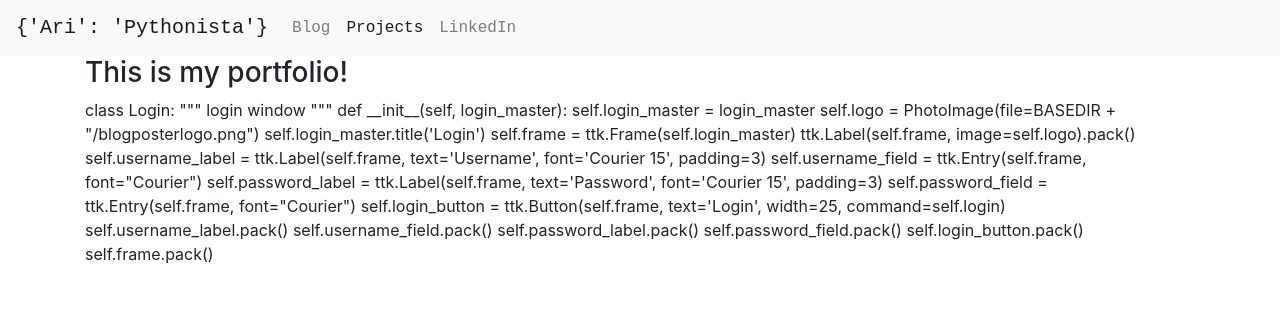
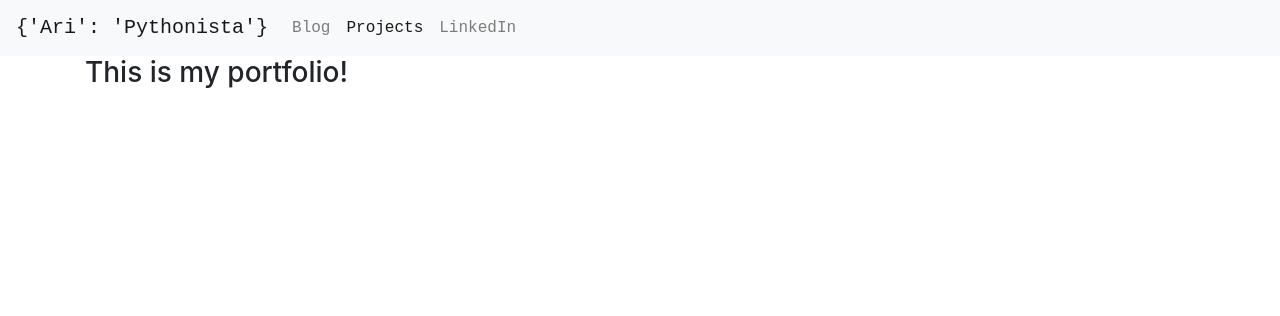
Before and after one commit to astepe/ari-blog, a Flask app: page /portfolio in a window 1280 px wide. Shown: the top 316 px of the page. Run offline with Flask 2, Linux system fonts and the light colour scheme; some libraries are stand-ins or nearby versions.

Commit message:
removed junk html text from portfolio.html

```diff
--- a/blog/templates/portfolio.html
+++ b/blog/templates/portfolio.html
@@ -7,32 +7,4 @@
 
 {% block content %}
   <h3>This is my portfolio!</h3>
-  class Login:
-      """
-      login window
-      """
-
-      def __init__(self, login_master):
-
-          self.login_master = login_master
-          self.logo = PhotoImage(file=BASEDIR + "/blogposterlogo.png")
-          self.login_master.title('Login')
-
-          self.frame = ttk.Frame(self.login_master)
-
-          ttk.Label(self.frame, image=self.logo).pack()
-          self.username_label = ttk.Label(self.frame, text='Username', font='Courier 15', padding=3)
-          self.username_field = ttk.Entry(self.frame, font="Courier")
-
-          self.password_label = ttk.Label(self.frame, text='Password', font='Courier 15', padding=3)
-          self.password_field = ttk.Entry(self.frame, font="Courier")
-
-          self.login_button = ttk.Button(self.frame, text='Login', width=25, command=self.login)
-
-          self.username_label.pack()
-          self.username_field.pack()
-          self.password_label.pack()
-          self.password_field.pack()
-          self.login_button.pack()
-          self.frame.pack()</block>
 {% endblock %}
```
